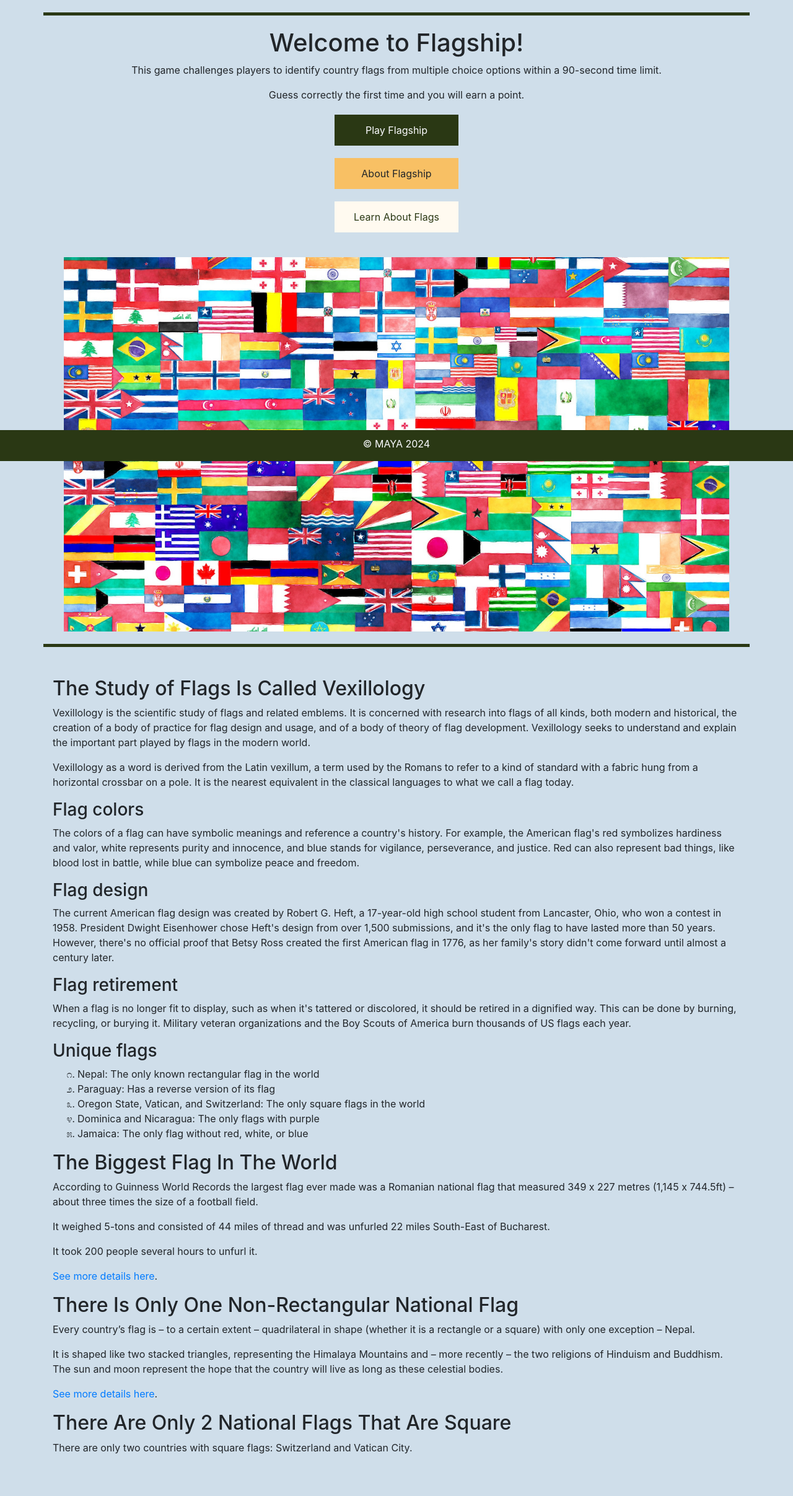
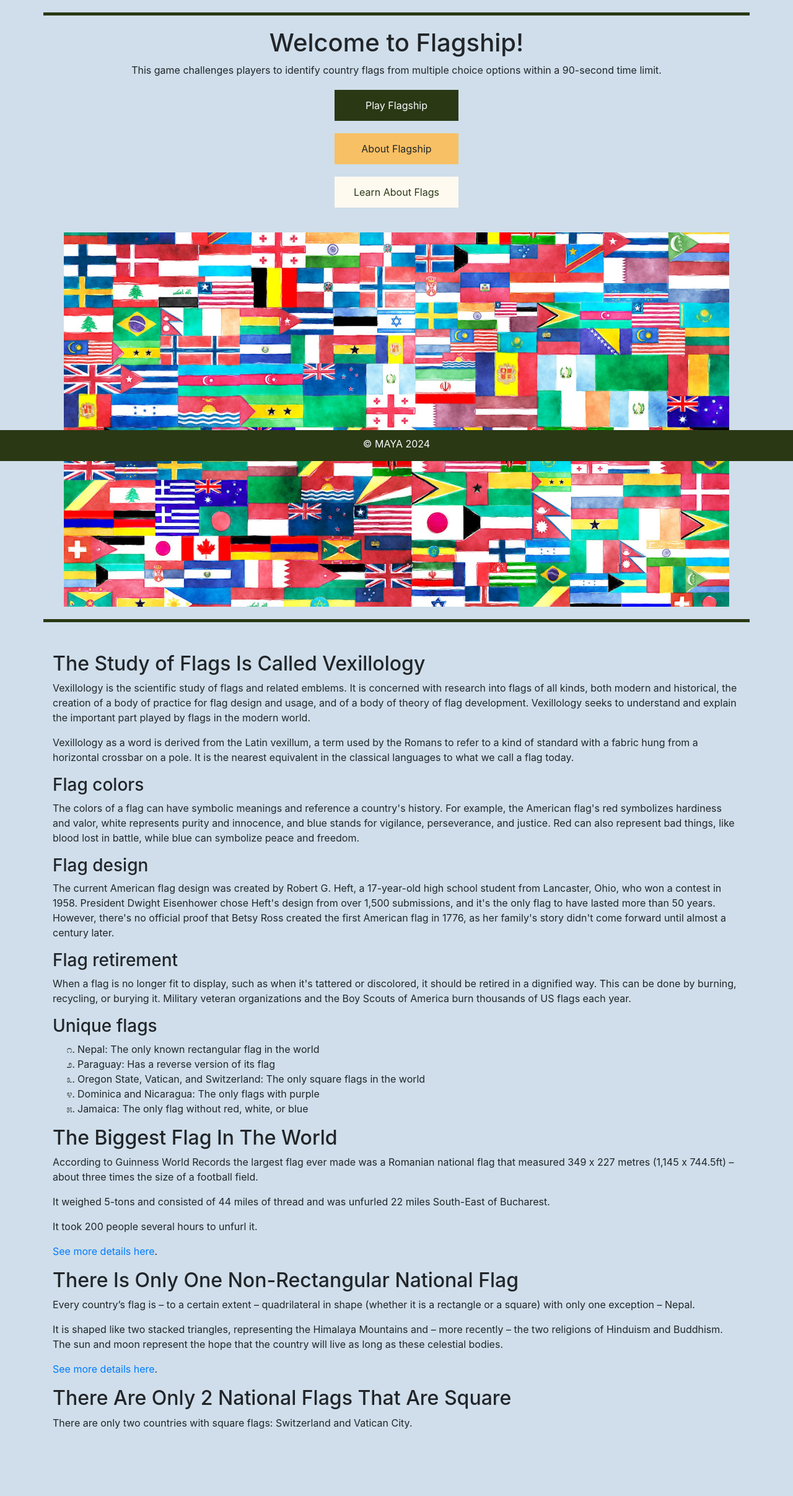
Before and after one commit to UccelloLibero/Flagship, a Flask app: page / in a window 1280 px wide. Shown: the part 56-2470 px from the top of the page at 62% size. After the commit the page ends 2362 px from the top, so only its background shows below. Run offline with Flask 3, Linux system fonts and the light colour scheme; some libraries are stand-ins or nearby versions.

Commit message:
Removed redundant text, moved timer

```diff
--- a/static/script.js
+++ b/static/script.js
@@ -372,7 +372,7 @@
                 <div style="display: flex; justify-content: center; gap: 10px; margin-top: 20px;">
                     <button class="btn btn-primary custom-button play-button" style="background-color: #2A3814; color: #FBFCFF; width: 200px; height: 50px; margin: 20px auto;" onclick="startGame()">Play Again</button>
                 </div>
-                <div style="display: flex; justify-content: center; gap: 10px; margin-top: 20px;">
+                <div style="display: flex; justify-content: center; gap: 10px; margin-top: 10px;">
                     <button class="btn btn-secondary custom-button learn-more-button" style="width: 200px; height: 50px; margin: 20px auto; background-color: #FFFAF0; color: #2A3814; border: solid 1px #2A3814" onclick="learnFlags()">Learn About Flags</button>
                 </div>
                 <div style="margin-top: 20px;">
@@ -385,7 +385,7 @@
                         <button class="btn custom-button share-results-button" style="background-color: #F8C064; color: #212121; width: 200px; height: 50px; margin: 20px auto;" onclick="copyResults()">Share Your Results</button>
                     </div>
                 </div>
-                <img src="static/flags.png" style="width: 100%; height: auto; margin-top: 20px; margin-bottom: 20px;">
+                <img src="static/flags.png" style="width: 95%; height: auto; margin-top: 20px; margin-bottom: 20px;">
             </div>
         `;
 
--- a/templates/game.html
+++ b/templates/game.html
@@ -86,11 +86,11 @@
                 <div id="flagImageContainer" class="flag-container mb-4"></div>
                 <div class="options-container mt-4"></div>
                 <div class="mt-4">
+                    <p>Time Remaining: <span id="timer">90</span> seconds</p>
+                </div>
+                <div class="mt-4">
                     <p>Correct Guesses: <span id="correctGuesses">0</span></p>
                     <p>Incorrect Guesses: <span id="incorrectGuesses">0</span></p>
-                </div>
-                <div class="mt-4">
-                    <p>Time Remaining: <span id="timer">90</span> seconds</p>
                 </div>
                 <div class="game-description">
                     <p>You have 90 seconds to play. Guess correctly to earn a point. You can play as many times as you'd like.</p>
--- a/templates/index.html
+++ b/templates/index.html
@@ -53,7 +53,6 @@
     <div class="container text-center content-container">
         <h1>Welcome to Flagship!</h1>
         <p>This game challenges players to identify country flags from multiple choice options within a 90-second time limit.</p>
-        <p> Guess correctly the first time and you will earn a point.</p>
         <button class="btn custom-button play" style="background-color: #2A3814; color: #fbfcff;" onclick="startGame()">Play Flagship</button>
         <button class="btn custom-button about" style="background-color: #F8C064;" onclick="window.location.href='/about'">About Flagship</button>
         <button class="btn custom-button learn" style="background-color: #FFFAF0; color: #2A3814;" onclick="window.location.href='/learnflags'">Learn About Flags</button>
```
